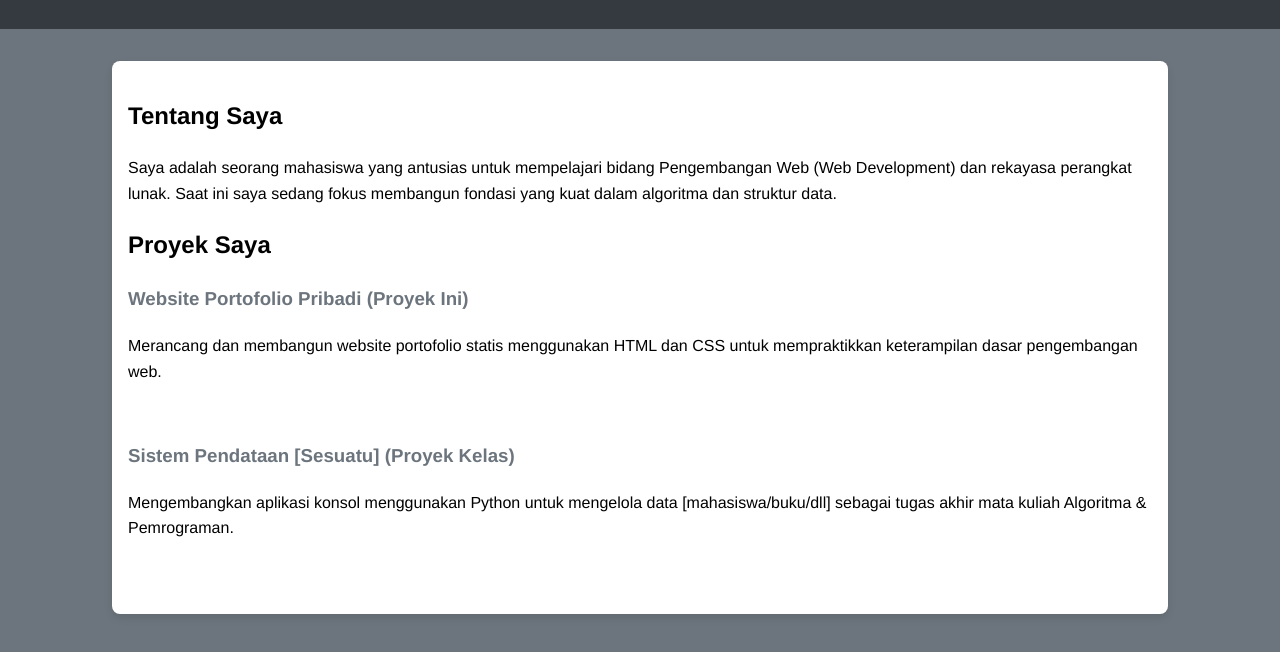
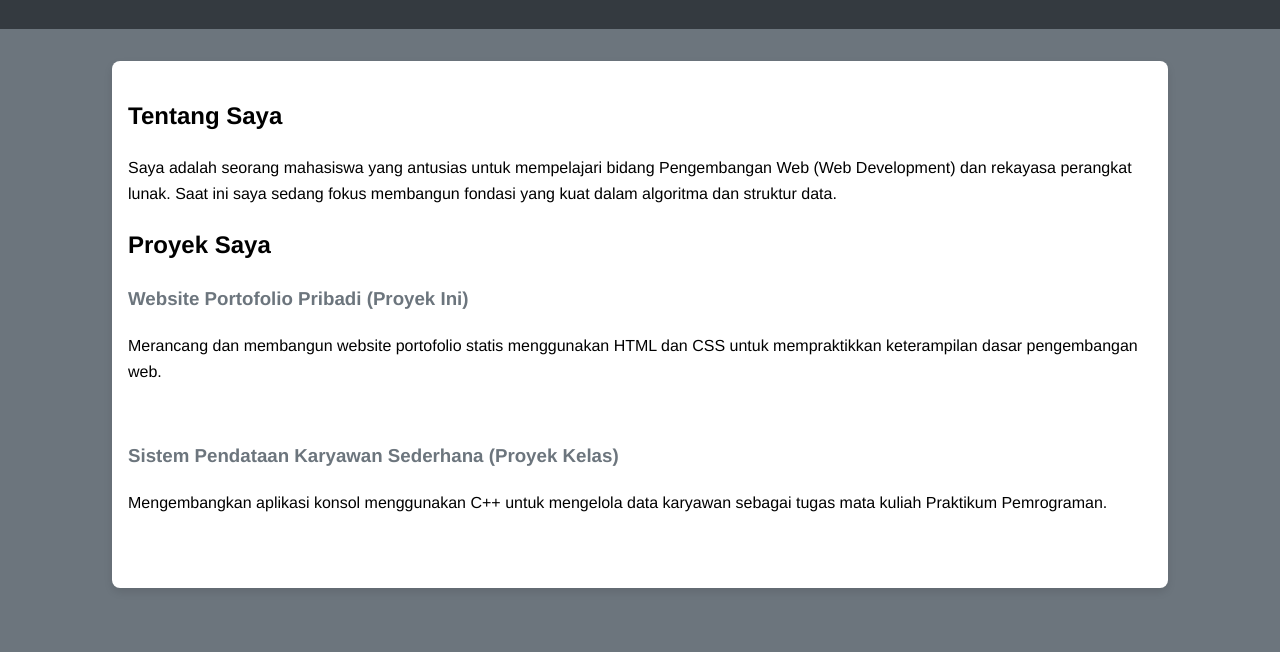
Before and after one commit to AtayaFiqriRisqullah/portofolio, a plain HTML site: page index.html in a window 1280 px wide. Shown: the part 112-764 px from the top of the page. Drawn offline with Linux system fonts and the light colour scheme.

Commit message:
Update index.html

```diff
--- a/index.html
+++ b/index.html
@@ -34,11 +34,11 @@
         </div>
 
         <div class="project">
-            <h3>Sistem Pendataan [Sesuatu] (Proyek Kelas)</h3>
+            <h3>Sistem Pendataan Karyawan Sederhana (Proyek Kelas)</h3>
             <p>
-                Mengembangkan aplikasi konsol menggunakan Python untuk
-                mengelola data [mahasiswa/buku/dll] sebagai tugas akhir
-                mata kuliah Algoritma & Pemrograman.
+                Mengembangkan aplikasi konsol menggunakan C++ untuk
+                mengelola data karyawan sebagai tugas
+                mata kuliah Praktikum Pemrograman.
             </p>
         </div>
 
```
